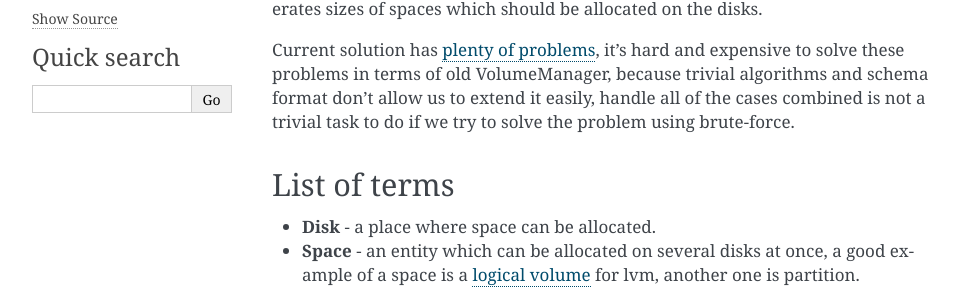
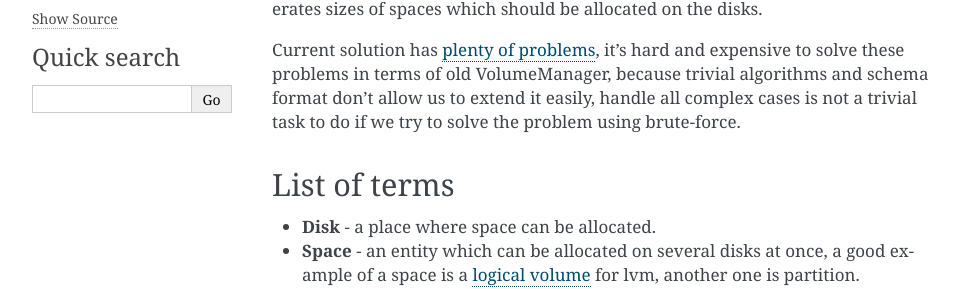
Before and after one commit to openstack-archive/bareon-allocator, a Sphinx documentation site: the page built from doc/source/architecture.rst, in a window 1280 px wide and 900 px high. Shown: the part 457-746 px from the top of the window, without its empty margins (148-1110 px from the left). Built offline with Sphinx 7.4.7, drawn with Linux system fonts in a browser that asks for light colours.

Commit message:
Doc. Fix confusing sentence in introduction

```diff
--- a/doc/source/architecture.rst
+++ b/doc/source/architecture.rst
@@ -9,7 +9,7 @@ History
 -------
 First (and second) attempts to solve the problem has begun during development of `Fuel <https://wiki.openstack.org/wiki/Fuel>`_ project, special module `VolumeManager <https://github.com/openstack/fuel-web/blob/7.0/nailgun/nailgun/extensions/volume_manager/manager.py>`_ was created to solve the problem, it consumes `hardware information <https://github.com/openstack/fuel-web/blob/7.0/nailgun/nailgun/fixtures/sample_environment.json#L195-L232>`_ and `partitioning schema <https://github.com/openstack/fuel-web/blob/7.0/nailgun/nailgun/fixtures/openstack.yaml#L444-L577>`_, as result it generates sizes of spaces which should be allocated on the disks.
 
-Current solution has `plenty of problems <https://blueprints.launchpad.net/bareon/+spec/dynamic-allocation>`_, it's hard and expensive to solve these problems in terms of old VolumeManager, because trivial algorithms and schema format don't allow us to extend it easily, handle all of the cases combined is not a trivial task to do if we try to solve the problem using brute-force.
+Current solution has `plenty of problems <https://blueprints.launchpad.net/bareon/+spec/dynamic-allocation>`_, it's hard and expensive to solve these problems in terms of old VolumeManager, because trivial algorithms and schema format don't allow us to extend it easily, handle all complex cases is not a trivial task to do if we try to solve the problem using brute-force.
 
 List of terms
 -------------
```
